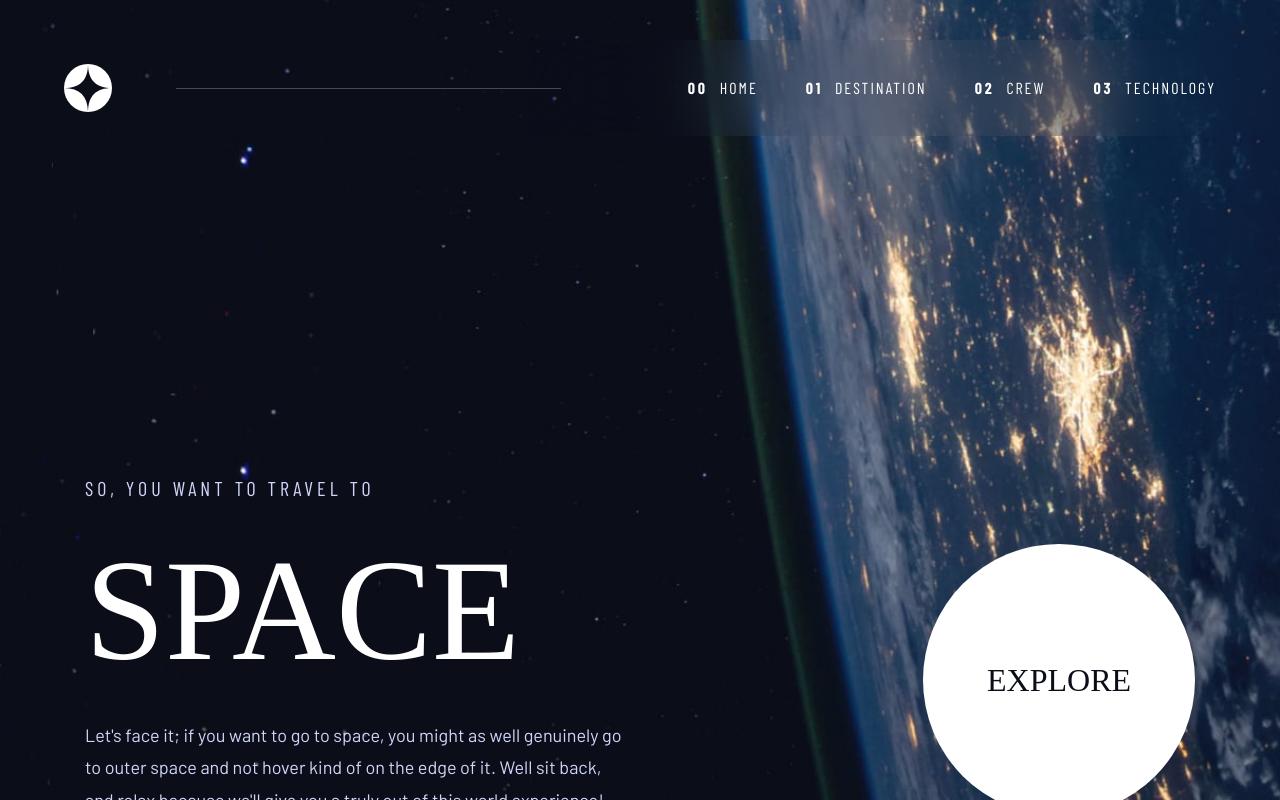
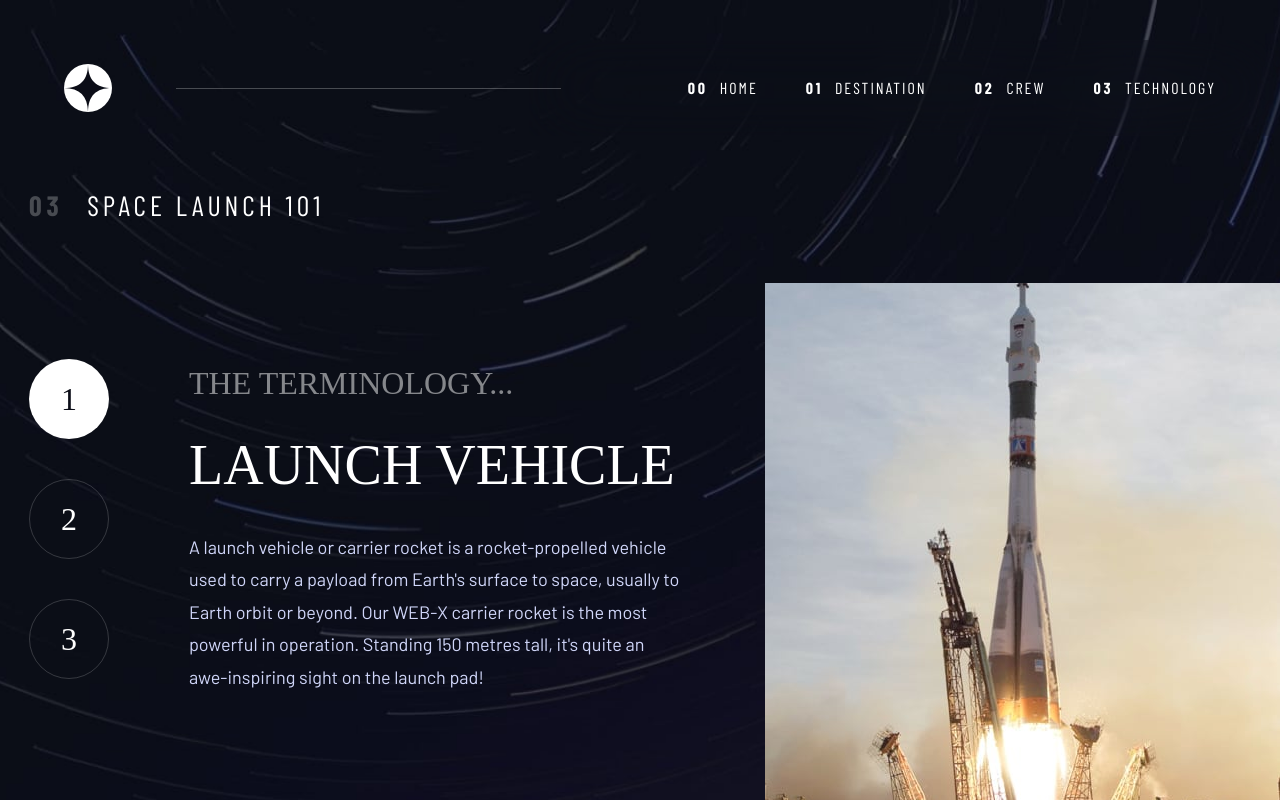
Before and after one commit to chaithawat21/frontendmentor-space-tourism-website-main, a React (Vite) app: page /#/technology in a window 1280 px wide. Shown: the top 800 px of the page. Built offline with nearby package versions, Linux system fonts and the light colour scheme; a web font is replaced by a local one.

Commit message:
fix appRouter

```diff
--- a/package.json
+++ b/package.json
@@ -1,6 +1,7 @@
 {
-  "homepage": "https://chaithawat21.github.io/frontendmentor-contact-form-main/",
+
   "name": "frontendmentor-space-tourism-website-main",
+  "homepage": "https://chaithawat21.github.io/frontendmentor-contact-form-main/#",
   "private": true,
   "version": "0.0.0",
   "type": "module",
--- a/src/routes/AppRouter.jsx
+++ b/src/routes/AppRouter.jsx
@@ -1,5 +1,5 @@
 import React from 'react'
-import { BrowserRouter, Route, Routes  } from 'react-router-dom'
+import { HashRouter, Route, Routes  } from 'react-router-dom'
 import MainLayout from '../layouts/MainLayout'
 import HomePage from '../pages/HomePage'
 import DestinationPage from '../pages/DestinationPage'
@@ -10,17 +10,17 @@ import TechnologyPage from '../pages/TechnologyPage'
 
 function AppRouter() {
   return (
-    <BrowserRouter>
+    <HashRouter>
       <Routes>
         <Route path='/' element={<MainLayout />}>
           <Route index element={<HomePage />} />
-          <Route path='destination' element={<DestinationPage  />} />
-          <Route path='crew' element={<CrewPage />} />
-          <Route path='technology' element={<TechnologyPage />} />
+          <Route path='/destination' element={<DestinationPage  />} />
+          <Route path='/crew' element={<CrewPage />} />
+          <Route path='/technology' element={<TechnologyPage />} />
         </Route>
       </Routes>
 
-    </BrowserRouter>
+    </HashRouter>
   )
 }
 
--- a/vite.config.js
+++ b/vite.config.js
@@ -4,5 +4,5 @@ import react from '@vitejs/plugin-react'
 // https://vitejs.dev/config/
 export default defineConfig({
   plugins: [react()],
-  base: "/frontendmentor-space-tourism-website-main"
+  base: "/frontendmentor-space-tourism-website-main/"
 })
```
